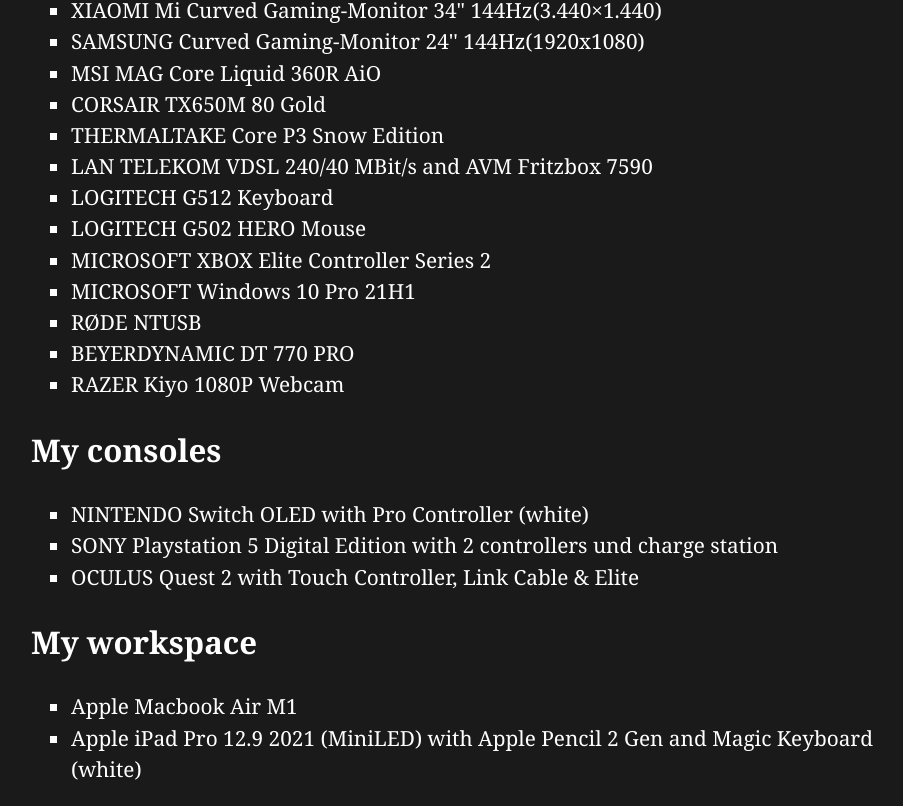
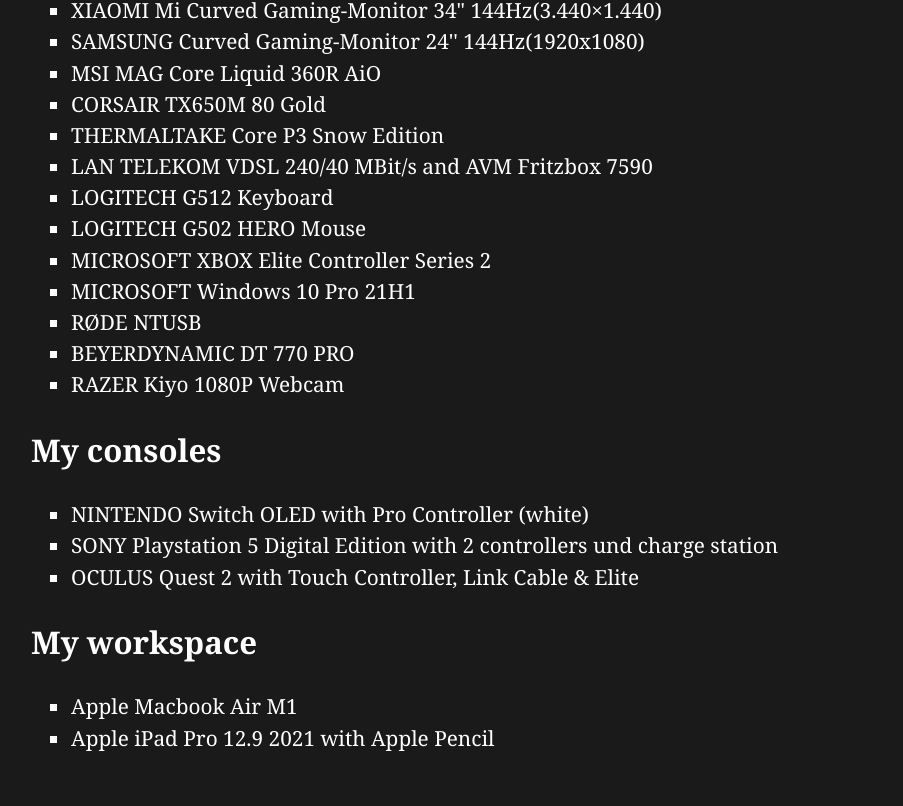
Before and after one commit to janfelixvs/janfelixvs.me, a plain HTML site: page tech.html in a window 1280 px wide. Shown: the part 1251-2057 px from the top of the page, without its empty margins (159-1062 px from the left). After the commit the page ends 2026 px from the top, so only its background shows below. Drawn offline with Linux system fonts and the light colour scheme.

Commit message:
- Magic Keyboard

```diff
--- a/tech.html
+++ b/tech.html
@@ -68,7 +68,7 @@
 
                 <ul>
                     <li>Apple Macbook Air M1</li>
-                    <li>Apple iPad Pro 12.9 2021 (MiniLED) with Apple Pencil 2 Gen and Magic Keyboard (white)</li>
+                    <li>Apple iPad Pro 12.9 2021 with Apple Pencil</li>
                 </ul>
             </section>
         </div>
```
